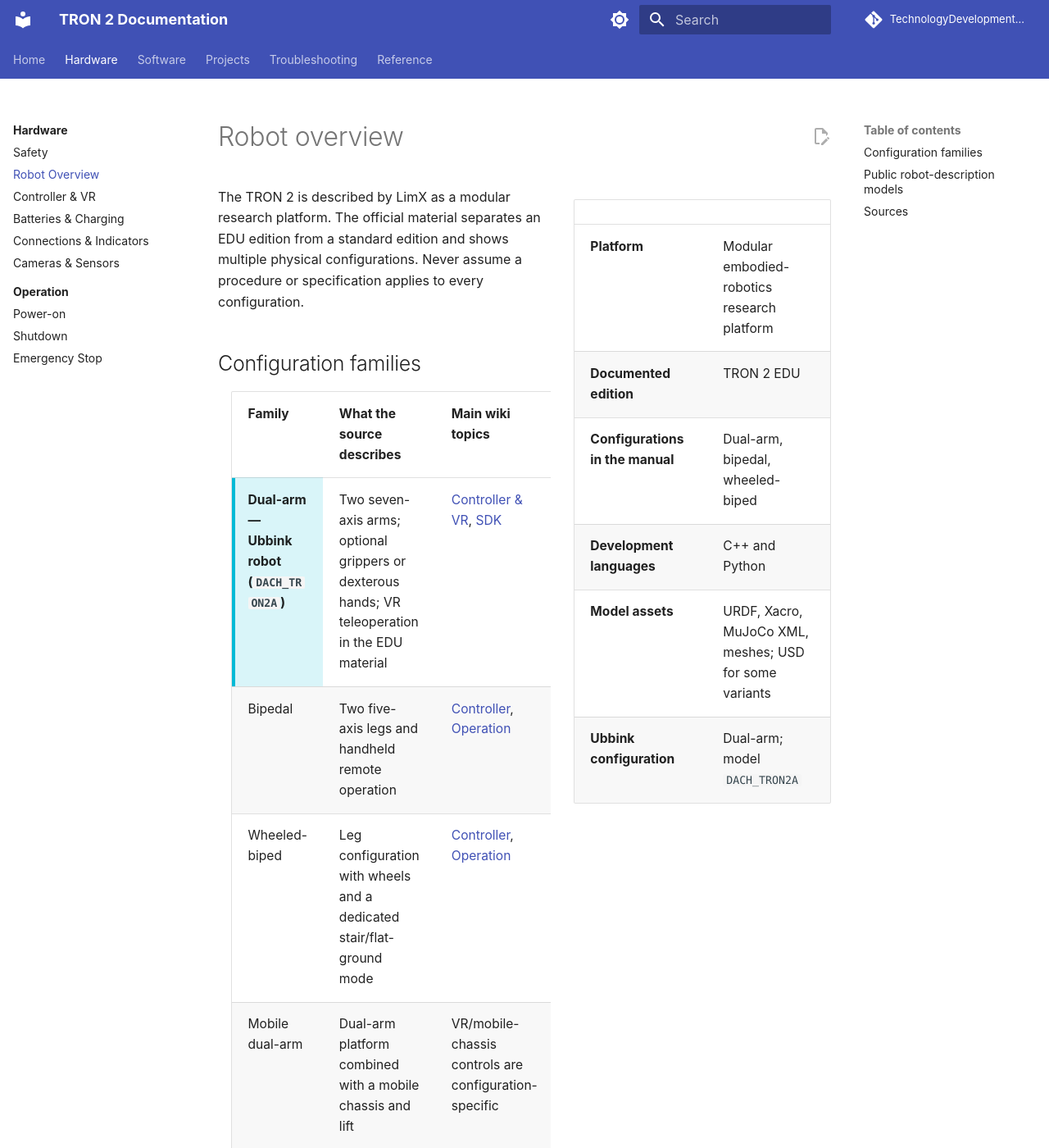
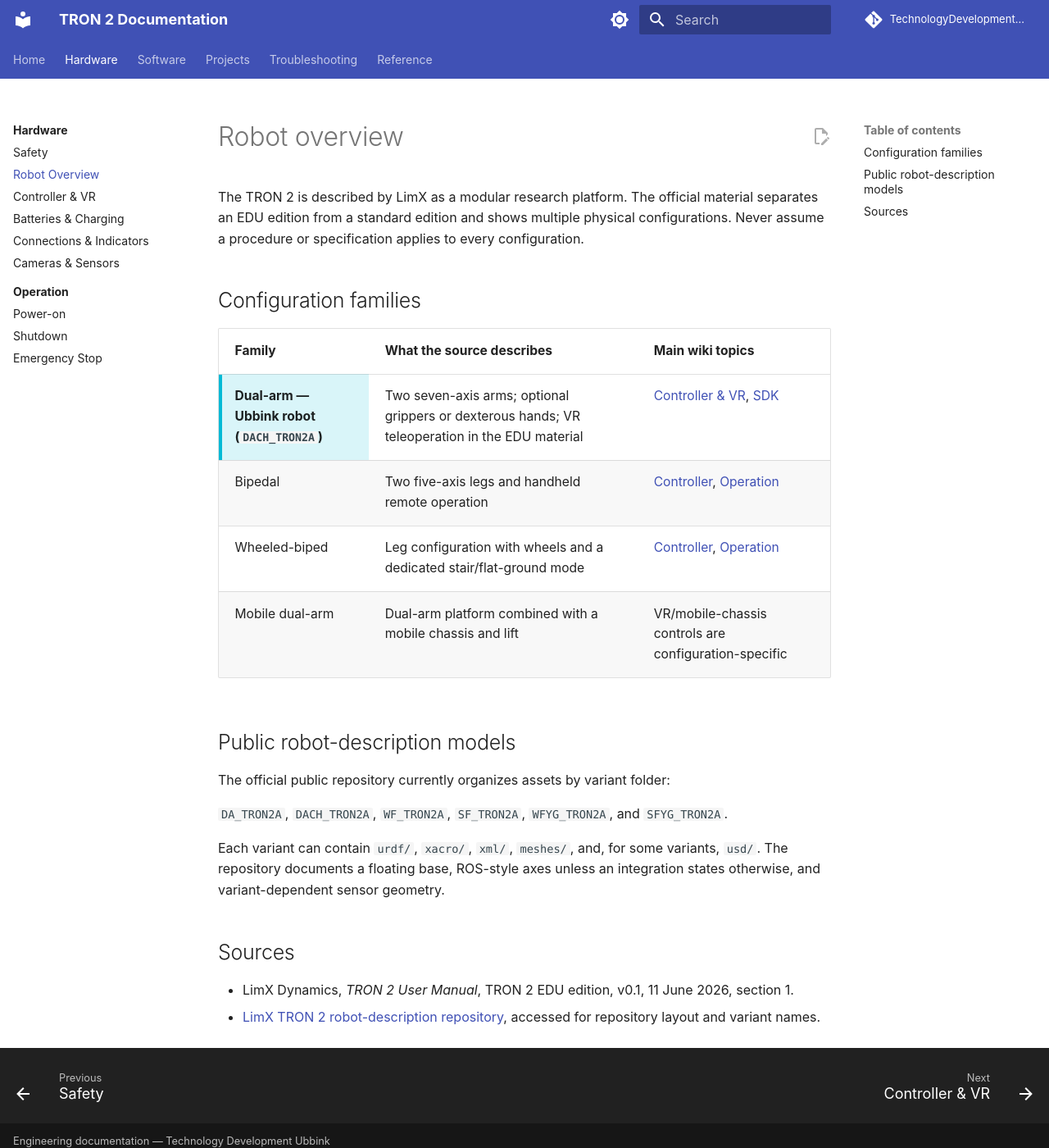
Before and after one commit to TechnologyDevelopmentUbbink/Tron2, an MkDocs documentation site: the page built from docs/hardware/robot-overview.md, in a window 1280 px wide and 1400 px high. Shown: the whole window at 82% size. Built offline with MkDocs 1.6.1 and Material for MkDocs 9.7.7, drawn with Linux system fonts in a browser that asks for light colours; comment, search, counter and statistics services are not loaded.

Commit message:
Remove redundant robot overview facts table

```diff
--- a/docs/hardware/robot-overview.md
+++ b/docs/hardware/robot-overview.md
@@ -1,17 +1,4 @@
 # Robot overview
-
-<div class="wiki-facts" markdown>
-
-| | |
-| --- | --- |
-| **Platform** | Modular embodied-robotics research platform |
-| **Documented edition** | TRON 2 EDU |
-| **Configurations in the manual** | Dual-arm, bipedal, wheeled-biped |
-| **Development languages** | C++ and Python |
-| **Model assets** | URDF, Xacro, MuJoCo XML, meshes; USD for some variants |
-| **Ubbink configuration** | Dual-arm; model `DACH_TRON2A` |
-
-</div>
 
 The TRON 2 is described by LimX as a modular research platform. The official material separates an EDU edition from a standard edition and shows multiple physical configurations. Never assume a procedure or specification applies to every configuration.
 
```
